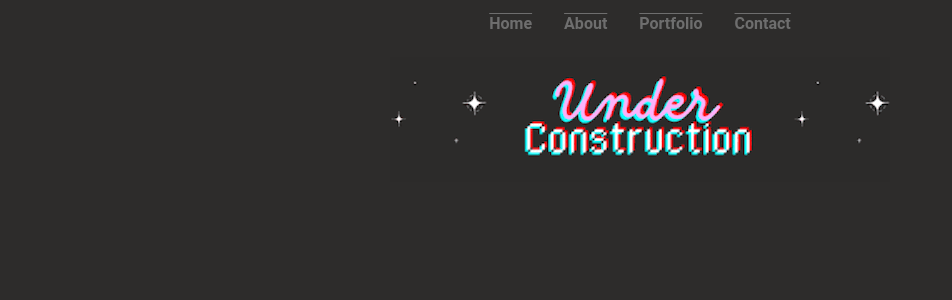
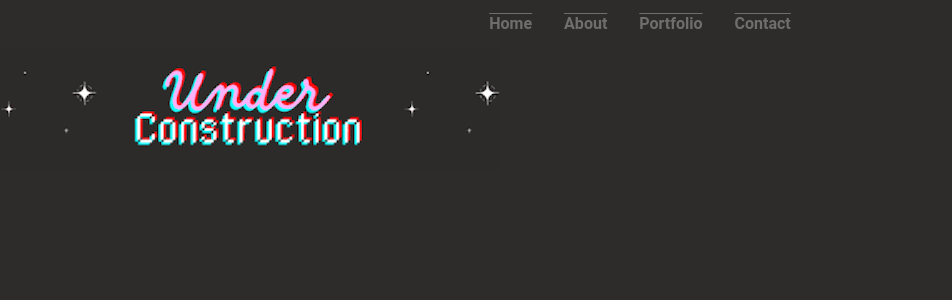
Before and after one commit to gfergusonQA/ginaqa.github.io, a Jekyll site: the page built from portfolio.html, in a window 1280 px wide. Shown: the top 300 px of the page, without its empty margins (0-952 px from the left). Built offline with Jekyll 4.4.1, drawn with Linux system fonts in a browser that asks for light colours.

Commit message:
made "under construction" a static-image instead of under-construction class to maintain same width

```diff
--- a/_layouts/default.html
+++ b/_layouts/default.html
@@ -14,7 +14,7 @@
             <a href="{{ "/portfolio" | relative_url }}" class="nav-link">Portfolio</a>
             <a href="{{ "/contact" | relative_url }}" class="nav-link">Contact</a>
         </nav>
-        <div class="under-construction">
+        <div class="static-image">
             <img src="{{ "assets/images/Under Construction.gif" | relative_url }}" alt="Under Construction">
         </div>
     </header>
--- a/assets/css/css/styles.css
+++ b/assets/css/css/styles.css
@@ -48,11 +48,11 @@
     transform: scale(1.1);
 }
 
-.under-construction {
+/* .under-construction {
     display: flex;
     justify-content: center;
     margin-top: 10px;
-}
+} */
 
 .static-image {
     max-width: 100%;
```
Also changed, not shown: index.md (+1 -1 lines).
